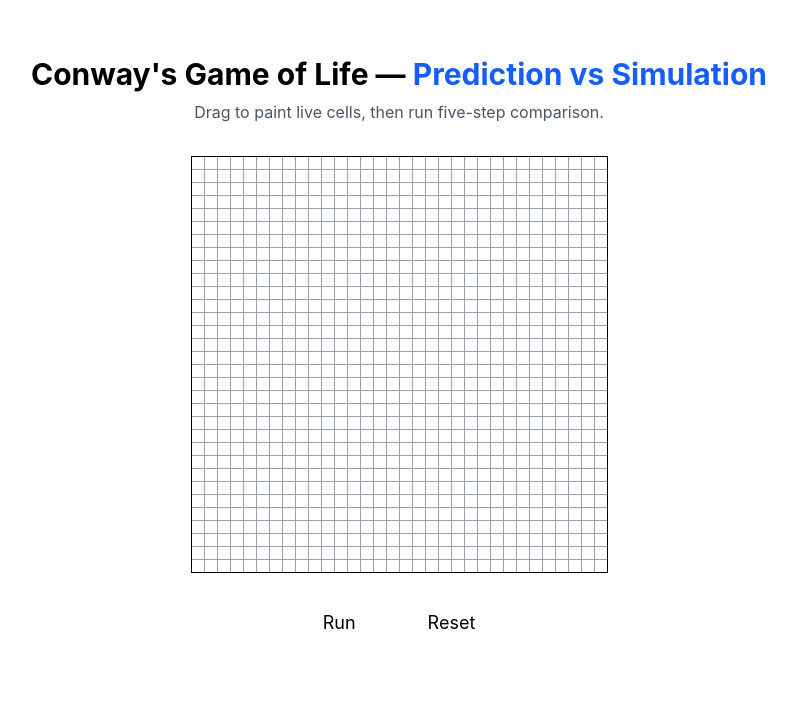
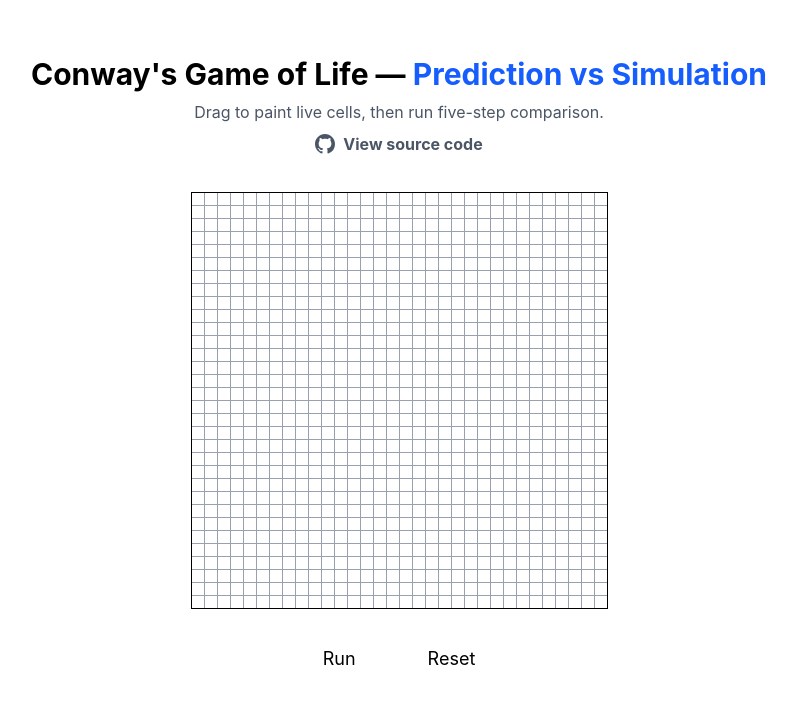
Before and after one commit to MikaVohl/game-of-life-CNN, a React (Vite) app in the folder frontend/: page / in a window 1280 px wide. Shown: the top 704 px of the page, without its empty margins (241-1037 px from the left). Built offline with nearby package versions, Linux system fonts and the light colour scheme.

Commit message:
Style changes

```diff
--- a/frontend/src/App.tsx
+++ b/frontend/src/App.tsx
@@ -172,7 +172,7 @@
 
   return (
     <main className="w-full px-4 sm:px-6 lg:px-8 space-y-8 py-6">
-      <header className="text-center">
+      <header className="text-center space-y-2">
         <h1 className="text-3xl font-bold">
           Conway's Game of Life —
           <span className="text-blue-600"> Prediction vs Simulation</span>
@@ -180,6 +180,38 @@
         <p className="mt-2 text-base text-gray-600">
           Drag to paint live cells, then run five-step comparison.
         </p>
+        <a
+          href="https://github.com/MikaVohl/game-of-life-CNN"
+          target="_blank"
+          rel="noopener noreferrer"
+          className="inline-flex items-center text-gray-600 font-bold hover:text-gray-800"
+        >
+          <svg
+            className="mr-2"
+            height="20"
+            viewBox="0 0 16 16"
+            version="1.1"
+            width="20"
+            aria-hidden="true"
+          >
+            <path
+              fill="currentColor"
+              d="M8 0C3.58 0 0 3.58 0 8c0 3.54 2.29
+                 6.53 5.47 7.59.4.07.55-.17.55-.38
+                 0-.19-.01-.82-.01-1.49-2.01.37-2.53-.49-2.69-.94-.09-.23-.48-.94-.82-1.13-.28-.15-.68-.52
+                 -.01-.53.63-.01 1.08.58 1.23.82.72 1.21 1.87.87
+                 2.33.66.07-.52.28-.87.51-1.07-1.78-.2-3.64-.89-3.64-3.95
+                 0-.87.31-1.59.82-2.15-.08-.2-.36-1.02.08-2.12
+                 0 0 .67-.21 2.2.82.64-.18 1.32-.27 2-.27.68 0 1.36.09
+                 2 .27 1.53-1.04 2.2-.82 2.2-.82.44 1.1.16 1.92.08
+                 2.12.51.56.82 1.27.82 2.15 0 3.07-1.87 3.75-3.65
+                 3.95.29.25.54.73.54 1.48 0 1.07-.01 1.93-.01 2.2
+                 0 .21.15.46.55.38A8.013 8.013 0 0 0 16 8c0-4.42
+                 -3.58-8-8-8z"
+            />
+          </svg>
+          View source code
+        </a>
       </header>
 
       <section className="overflow-x-auto flex justify-center mb-6">
```
